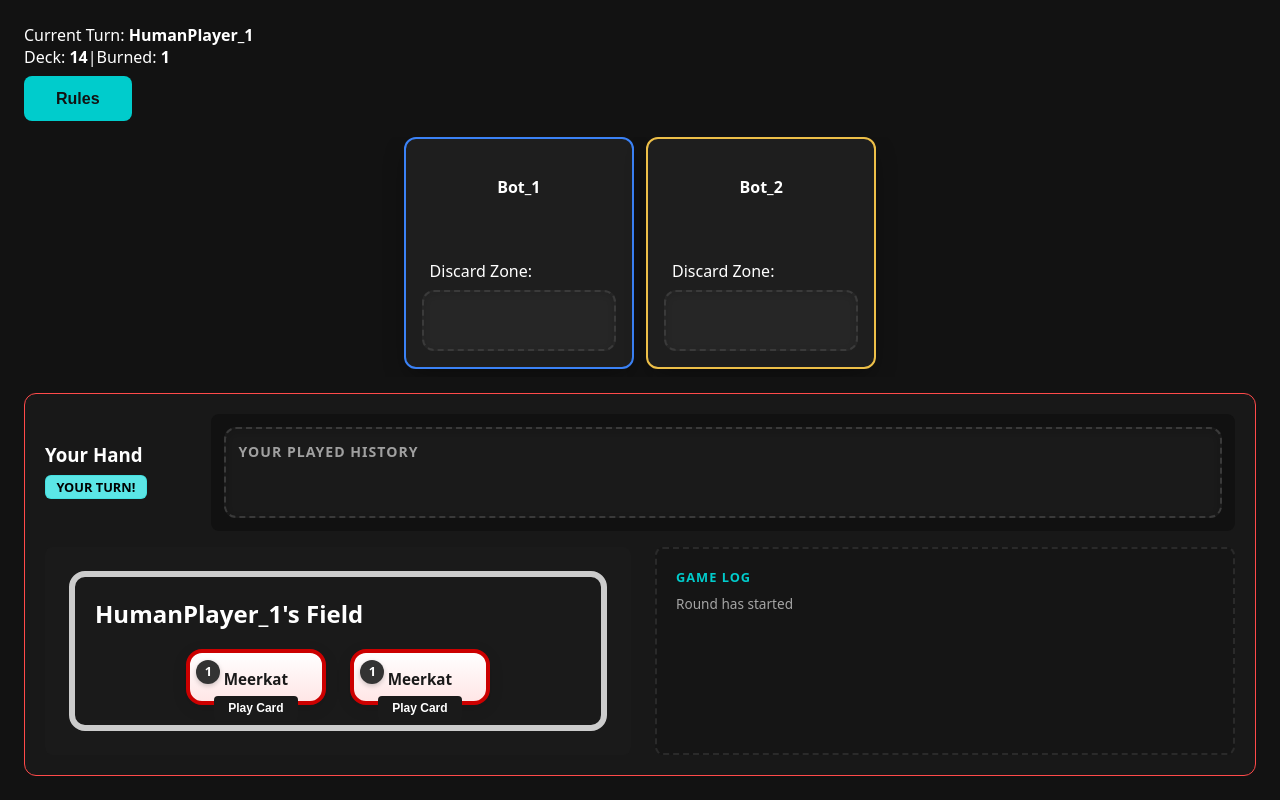
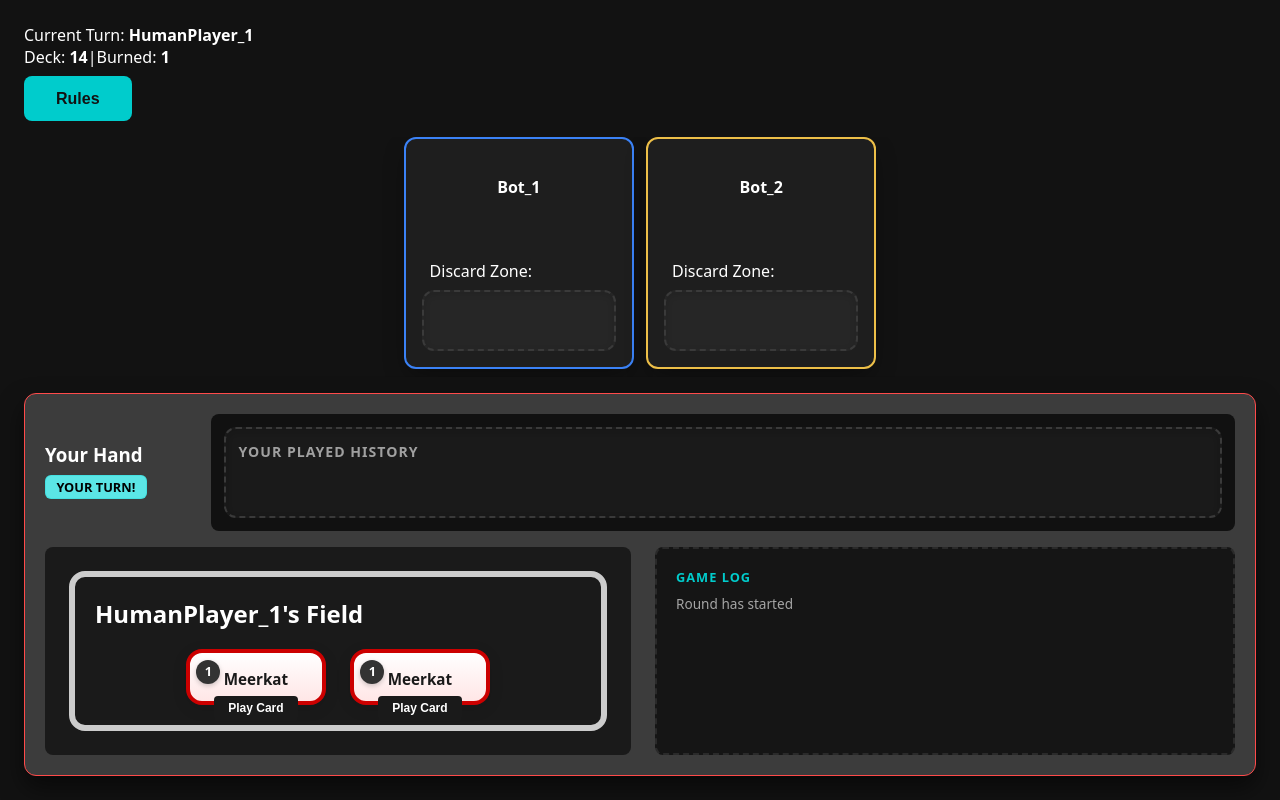
Before and after one commit to KyleCodeRespecter/ZooDeduce, a React (Vite) app: page / in a window 1280 px wide. Both pictures are taken after a click on the button "Play Game". Built offline with nearby package versions, Linux system fonts and the light colour scheme.

Commit message:
Lighting up zones when turn is active instead of highlighting borders

```diff
--- a/src/game/board/board.styles.css
+++ b/src/game/board/board.styles.css
@@ -60,12 +60,14 @@ html, body {
     border-radius: 0.75rem;
     padding: 1rem;
     box-shadow: 0 0.625rem 1.5rem -0.3125rem rgba(0, 0, 0, 0.4);
-    transition: border-color 0.2s ease, box-shadow 0.2s ease;
+    transition: background-color 0.3s ease, border-color 0.2s ease, box-shadow 0.2s ease;
 }
 
+.client-workspace.active-turn,
 .opponent-viewport.active-turn {
-    border-color: #00cccc;
-    box-shadow: 0 0 1.25rem rgba(0, 204, 204, 0.25);
+    background-color: #3c3c3c !important;
+    background-image: none !important;
+    box-shadow: 0 12px 24px rgba(0, 0, 0, 0.5);
 }
 
 .opponent-viewport.eliminated {
@@ -94,6 +96,7 @@ html, body {
     padding: 1.25rem;
     border-radius: 0.75rem;
     border: 1px solid #2a2a2a;
+    transition: background-color 0.3s ease, box-shadow 0.3s ease;
 }
 
 .client-top-bar {
```
